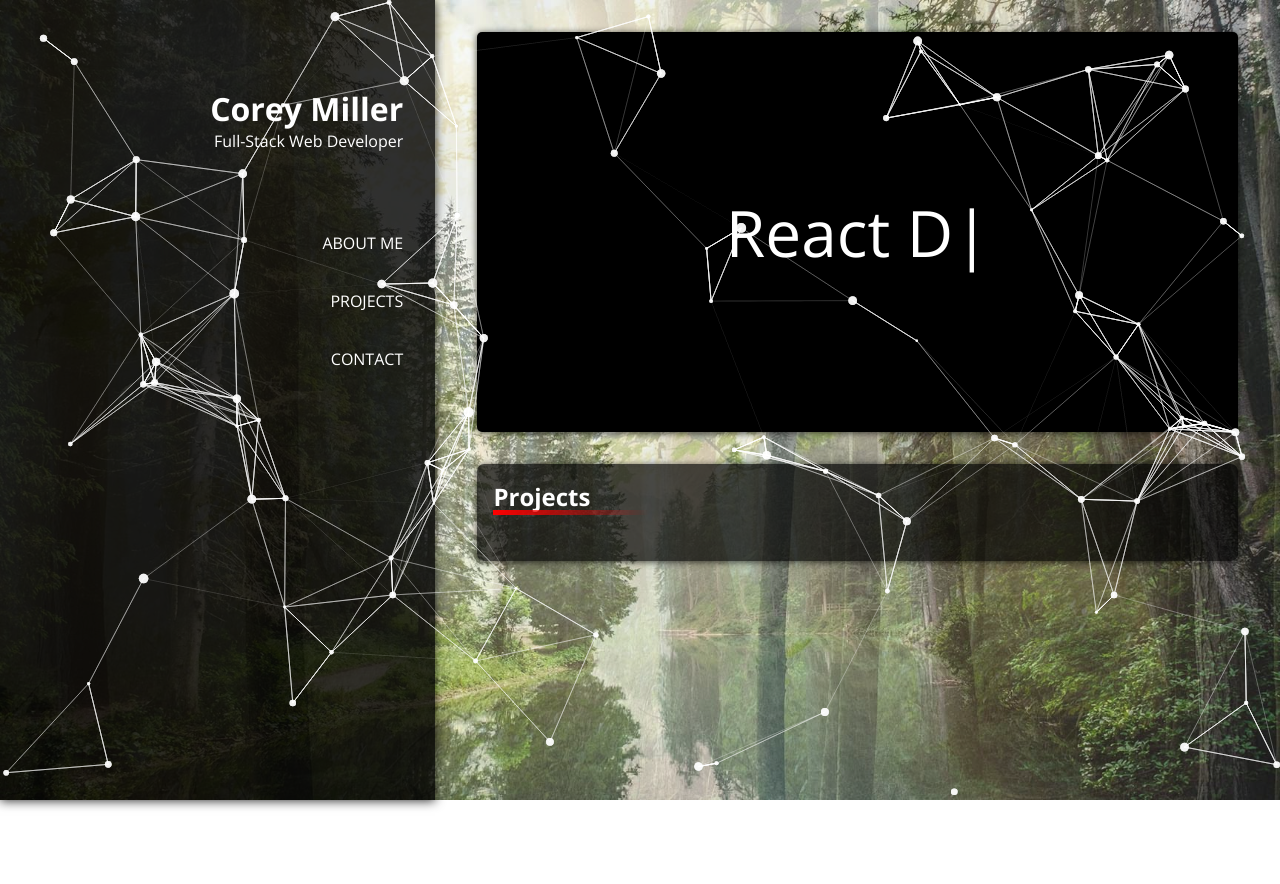
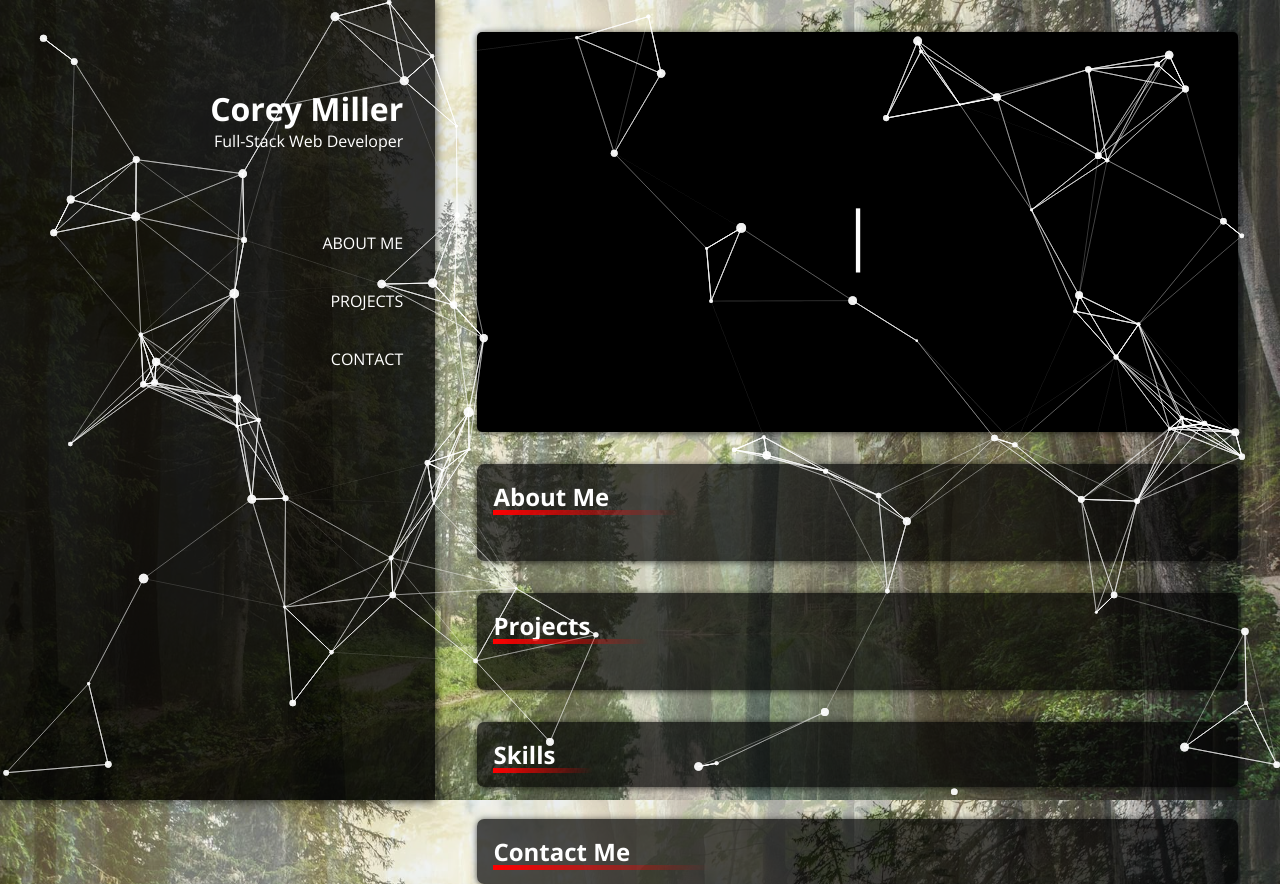
Before and after one commit to CoreyMiller85/portfolio-glass, a React (Create React App) app: page / in a window 1280 px wide. Before the commit the page ends 800 px from the top, so only its background shows below. Built offline with nearby package versions, Linux system fonts and the light colour scheme.

Commit message:
add contact me and skills section fix background position

```diff
--- /dev/null
+++ b/src/components/Contact/Contact.js
@@ -0,0 +1,8 @@
+import { Container } from "postcss";
+import React from "react";
+import Section from "../Section/Section";
+const Contact = () => {
+	return <Section title="Contact Me"></Section>;
+};
+
+export default Contact;
--- a/src/components/Content/Content.js
+++ b/src/components/Content/Content.js
@@ -1,4 +1,5 @@
 import React from "react";
+import Contact from "../Contact/Contact";
 import Container from "../Container/Container";
 import HeroImage from "../HeroImage/HeroImage";
 import Jobs from "../Jobs/Jobs";
@@ -8,11 +9,16 @@ function Content() {
 	return (
 		<div className="content">
 			<HeroImage />
+			<Section title="About Me">
+				<Container></Container>
+			</Section>
 			<Section title="Projects">
 				<Container>
 					<Jobs />
 				</Container>
 			</Section>
+			<Section title="Skills"></Section>
+			<Contact />
 		</div>
 	);
 }
--- a/src/components/Section/_Section.scss
+++ b/src/components/Section/_Section.scss
@@ -2,11 +2,11 @@
 	color: $font-primary;
 	padding: 1rem;
 	border-radius: 7px;
-  background: rgba($color: #000000, $alpha: .7);
+	background: rgba($color: #000000, $alpha: 0.7);
 	box-shadow: $box-shadow-small;
-  transition: all .5s ease;
-
-  &__title{
+	transition: all 0.5s ease;
+	margin-bottom: 2rem;
+	&__title {
 		position: relative;
 		display: inline-block;
 		&::after {
@@ -15,13 +15,16 @@
 			top: 30px;
 			left: 0;
 			height: 5px;
-    background: linear-gradient(to right, rgba($color: rgb(255, 0, 0), $alpha: 1),rgba($color: rgba(255, 3, 3, 0), $alpha: 0));
+			background: linear-gradient(
+				to right,
+				rgba($color: rgb(255, 0, 0), $alpha: 1),
+				rgba($color: rgba(255, 3, 3, 0), $alpha: 0)
+			);
 			width: 160%;
 		}
 	}
 
 	&:hover {
-    background: rgba($color: #000000, $alpha: .8  );
-
+		background: rgba($color: #000000, $alpha: 0.8);
 	}
 }
--- a/src/components/TypeWriterText/TypeWriterText.js
+++ b/src/components/TypeWriterText/TypeWriterText.js
@@ -6,15 +6,10 @@ const TypeWriterText = (props) => {
 		<div className="typewriter">
 			{" "}
 			<Typewriter
-				onInit={(typewriter) => {
-					typewriter
-
-						.typeString("Corey Miller")
-
-						.pauseFor(1000)
-						.deleteAll()
-						.typeString("React Developer")
-						.start();
+				options={{
+					strings: ["React Developer", "Corey Miller"],
+					autoStart: true,
+					loop: true,
 				}}
 			/>
 		</div>
--- a/src/sass/_GLOBAL.scss
+++ b/src/sass/_GLOBAL.scss
@@ -13,8 +13,8 @@ body {
 	width: 100vw;
 	height: 100vh;
 	background-image: url("../img/luca_braco_skyway.jpeg");
-	-moz-background-size: cover;
-	-o-background-size: cover;
+	background-attachment: fixed;
+
 	background-size: cover;
 	background-position: center center;
 	background-repeat: no-repeat;
```
Also changed, not shown: src/components/App.js (indentation only), 1 other file (tests, documents, lock files or other folders). Lines whose indentation alone changed are shown as unchanged.
